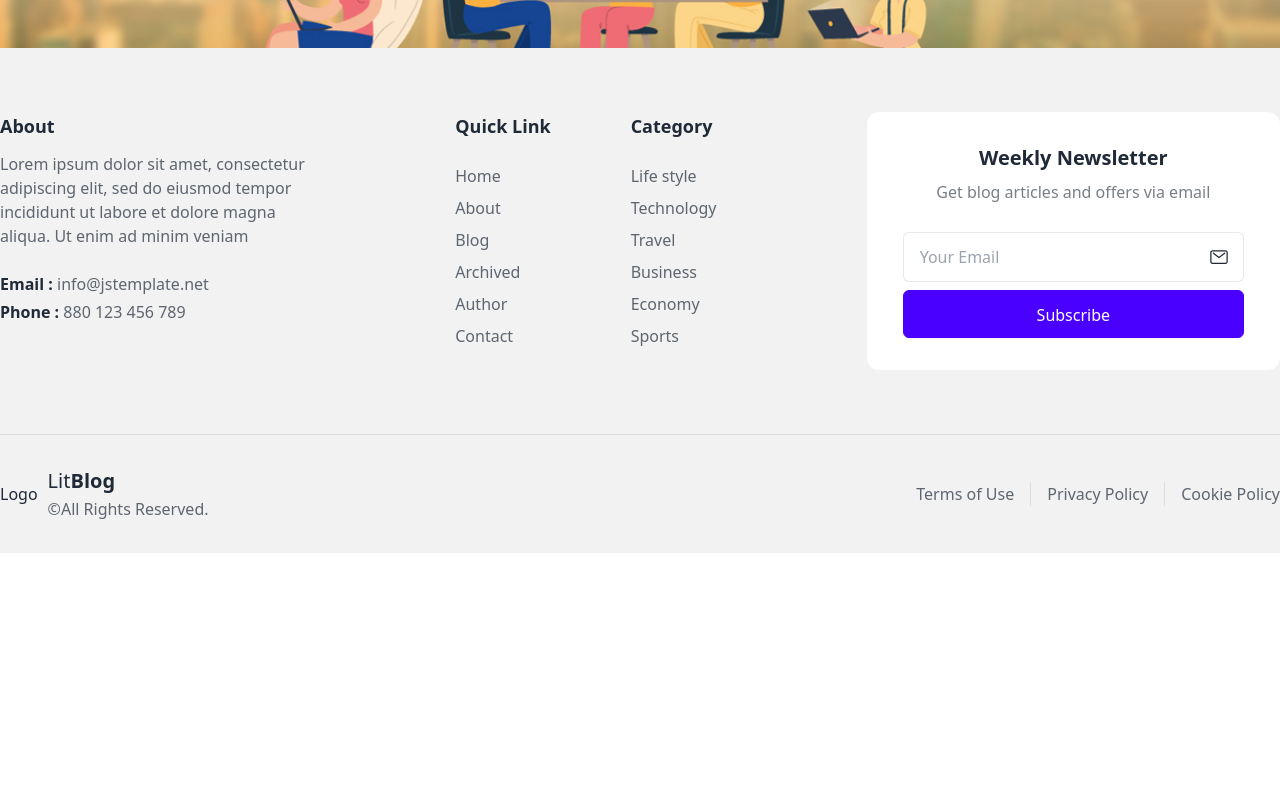
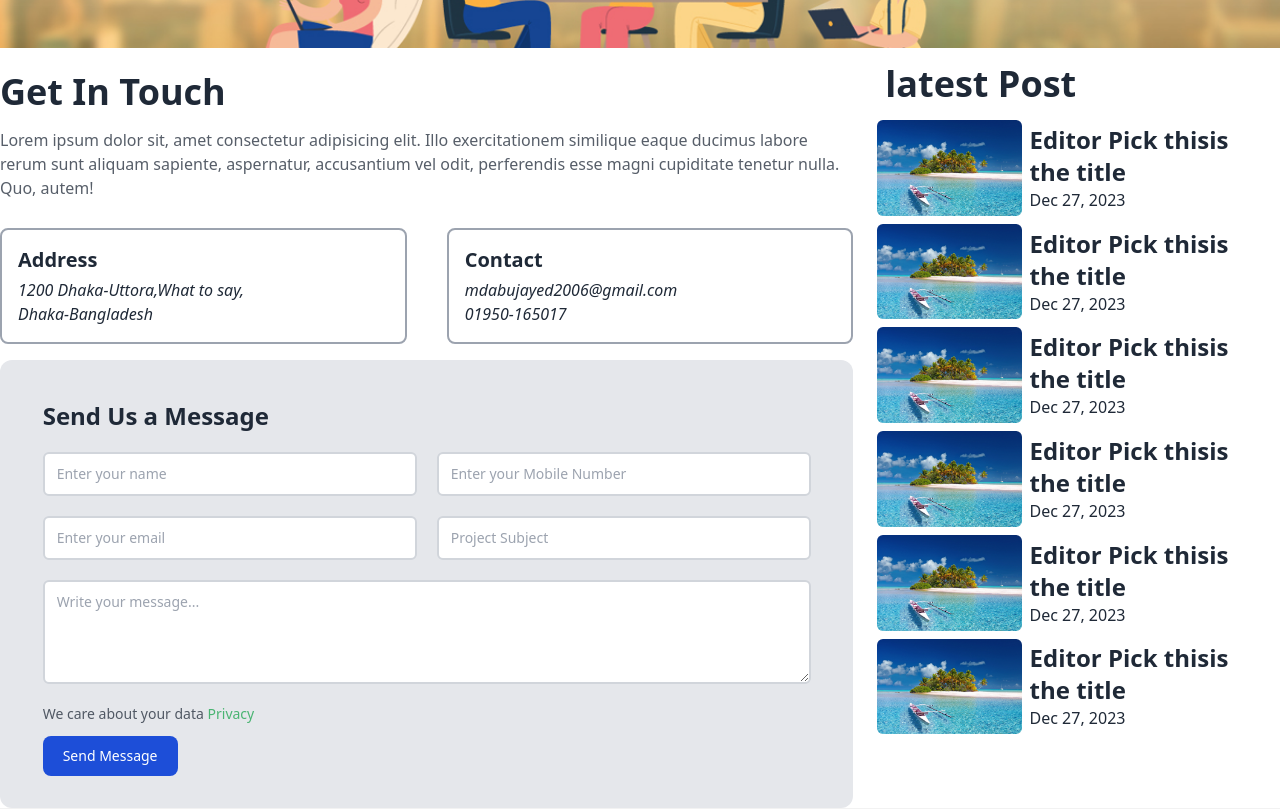
Before and after one commit to Mostafizur-Pro/LitBlog, a Next.js app: page /contact in a window 1280 px wide. Shown: the part 560-1369 px from the top of the page. Before the commit the page ends 1113 px from the top, so only its background shows below. Built offline with nearby package versions, Linux system fonts and the light colour scheme.

Commit message:
update contact page

```diff
--- /dev/null
+++ b/src/components/ContactPage/ContactForm.tsx
@@ -0,0 +1,81 @@
+import React from "react";
+
+const ContactForm = () => {
+  return (
+    <div className="bg-gray-200 rounded-xl mt-4 grid grid-cols-1 md:grid-cols-1 lg:grid-cols-1 xl:grid-cols-1 justify-between  mx-auto gap-10">
+      <div className="mt-10 ">
+        <form className="max-w-3xl mx-auto ">
+          <h2 className="text-2xl mb-5 font-bold">Send Us a Message</h2>
+          <div className="flex gap-5">
+            <div className="relative z-0 w-full mb-5 group">
+              <input
+                type="text"
+                name="floating_first_name"
+                id="floating_first_name"
+                className="block py-2.5 bg-white w-full text-sm  bg-transparent border-2 border-gray-300 appearance-none focus:outline-none focus:ring-0 peer rounded-md px-3"
+                placeholder="Enter your name"
+                required
+              />
+              {/* <label className="peer-focus:font-medium absolute text-sm text-gray-500 dark:text-gray-400 duration-300 transform -translate-y-6 scale-75 top-3 -z-10 origin-[0] peer-focus:start-0 rtl:peer-focus:translate-x-1/4 peer-focus:text-blue-600 peer-focus:dark:text-blue-500 peer-placeholder-shown:scale-100 peer-placeholder-shown:translate-y-0 peer-focus:scale-75 peer-focus:-translate-y-6">
+                Enter Your Name
+              </label> */}
+            </div>
+            <div className="relative z-0 w-full mb-5 group">
+              <input
+                type="text"
+                name="floating_first_name"
+                id="floating_first_name"
+                className="block py-2.5 bg-white w-full text-sm  bg-transparent border-2 border-gray-300 appearance-none focus:outline-none focus:ring-0 peer rounded-md px-3"
+                placeholder="Enter your Mobile Number"
+                required
+              />
+            </div>
+          </div>
+          <div className="flex gap-5">
+            <div className="relative z-0 w-full mb-5 group">
+              <input
+                type="email"
+                name="floating_first_name"
+                id="floating_first_name"
+                className="block py-2.5 bg-white w-full text-sm  bg-transparent border-2 border-gray-300 appearance-none focus:outline-none focus:ring-0 peer rounded-md px-3"
+                placeholder="Enter your email"
+                required
+              />
+            </div>
+            <div className="relative z-0 w-full mb-5 group">
+              <input
+                type="text"
+                name="floating_first_name"
+                id="floating_first_name"
+                className="block py-2.5 bg-white w-full text-sm  bg-transparent border-2 border-gray-300 appearance-none focus:outline-none focus:ring-0 peer rounded-md px-3"
+                placeholder="Project Subject"
+                required
+              />
+            </div>
+          </div>
+
+          <div className="grid md:grid-cols-1 md:gap-6">
+            <div className="relative z-0 w-full mb-5 group">
+              <textarea
+                className="w-full block py-2.5 bg-white mx-auto text-sm  bg-transparent border-2 border-gray-300 appearance-none focus:outline-none focus:ring-0 peer rounded-md px-3"
+                name=""
+                id=""
+                placeholder="Write your message..."
+                rows={4}
+              ></textarea>
+            </div>
+          </div>
+          <p className="mb-3 opacity-75 text-sm">We care about your data <span className="text-green-600">Privacy</span></p>
+          <button
+            type="submit"
+            className="mb-8 text-white bg-blue-700 hover:bg-blue-800 focus:ring-4 focus:outline-none focus:ring-blue-300 font-medium rounded-lg text-sm w-full sm:w-auto px-5 py-2.5 text-center dark:bg-blue-600 dark:hover:bg-blue-700 dark:focus:ring-blue-800"
+          >
+            Send Message
+          </button>
+        </form>
+      </div>
+    </div>
+  );
+};
+
+export default ContactForm;
--- /dev/null
+++ b/src/components/ContactPage/ContactIntro.tsx
@@ -0,0 +1,35 @@
+import React from "react";
+
+const ContactIntro = () => {
+  return (
+    <>
+      <section className="">
+        <div>
+          <h1 className="text-4xl font-bold mt-6">Get In Touch</h1>
+          <p className="opacity-75 mt-4">
+            Lorem ipsum dolor sit, amet consectetur adipisicing elit. Illo
+            exercitationem similique eaque ducimus labore rerum sunt aliquam
+            sapiente, aspernatur, accusantium vel odit, perferendis esse magni
+            cupiditate tenetur nulla. Quo, autem!
+          </p>
+        </div>
+        <div className="md:flex gap-10 mt-7 ">
+          <div className="border-2 md:w-[50%] sm:w-[75%] border-gray-400 p-4 rounded-lg">
+            <h1 className="font-semibold text-xl">Address</h1>
+            <address className="mt-1">
+              1200 Dhaka-Uttora,What to say, <br /> Dhaka-Bangladesh
+            </address>
+          </div>
+          <div className="border-2 md:w-[50%] sm:w-[75%] md:mt-0 mt-2  border-gray-400 p-4 rounded-lg">
+            <h1 className="font-semibold text-xl">Contact</h1>
+            <address className="mt-1">
+            mdabujayed2006@gmail.com <br /> 01950-165017
+            </address>
+          </div>
+        </div>
+      </section>
+    </>
+  );
+};
+
+export default ContactIntro;
--- a/src/pages/contact/index.tsx
+++ b/src/pages/contact/index.tsx
@@ -1,14 +1,24 @@
 import Banner from "@/components/ContactPage/Banner";
-
+import ContactForm from "@/components/ContactPage/ContactForm";
+import ContactIntro from "@/components/ContactPage/ContactIntro";
+import SideLatestPost from "@/components/SideMenu/LatestPost";
 
 const Contact = () => {
-    return (
-        <div>
-            <Banner/>
+  return (
+    <div>
+      <Banner />
 
-
+      <section className="md:grid md:grid-cols-3">
+        <div className="md:col-span-2">
+          <ContactIntro />
+          <ContactForm />
         </div>
-    );
+        <div className="md:col-span-1 w-full px-4 ">
+          <SideLatestPost />
+        </div>
+      </section>
+    </div>
+  );
 };
 
 export default Contact;
```
